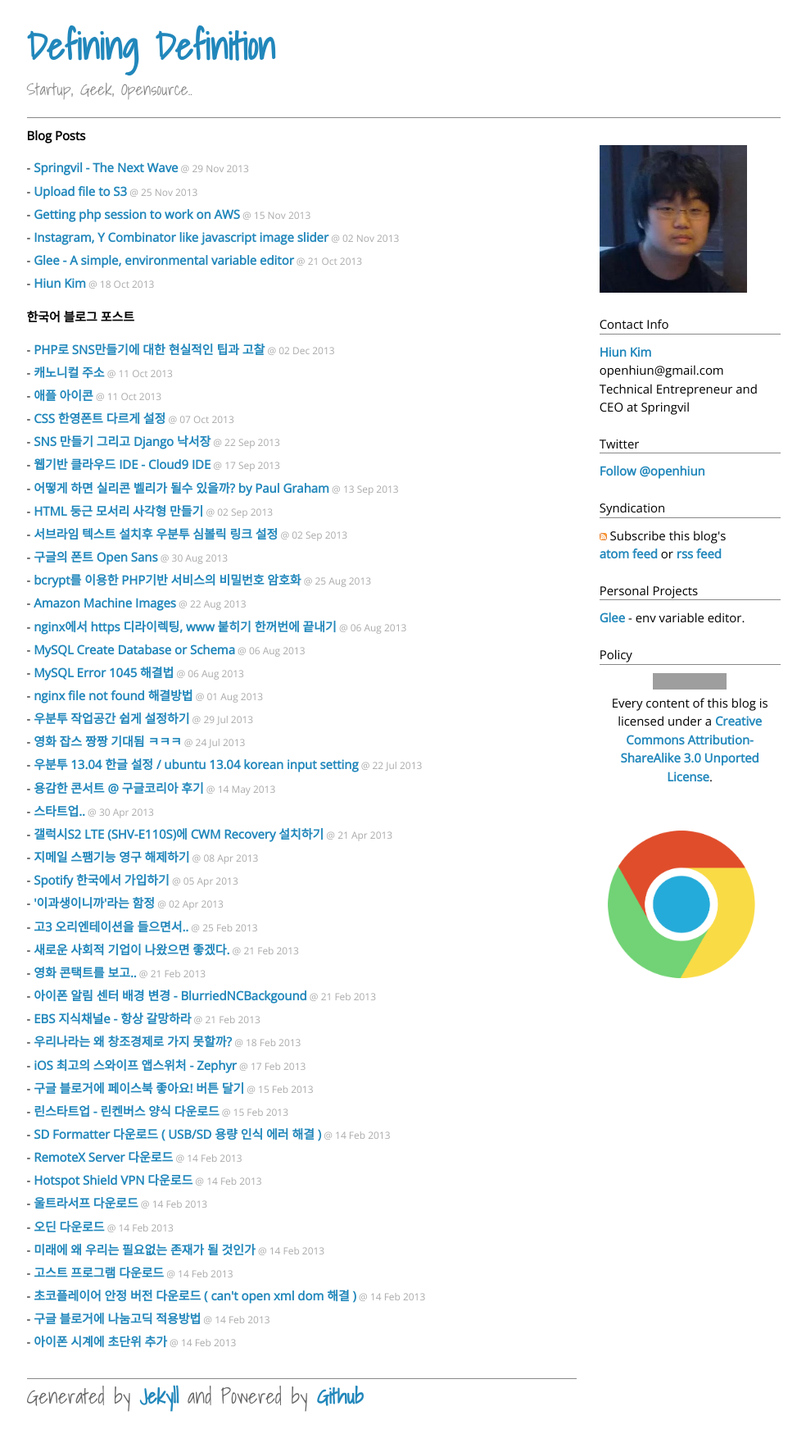
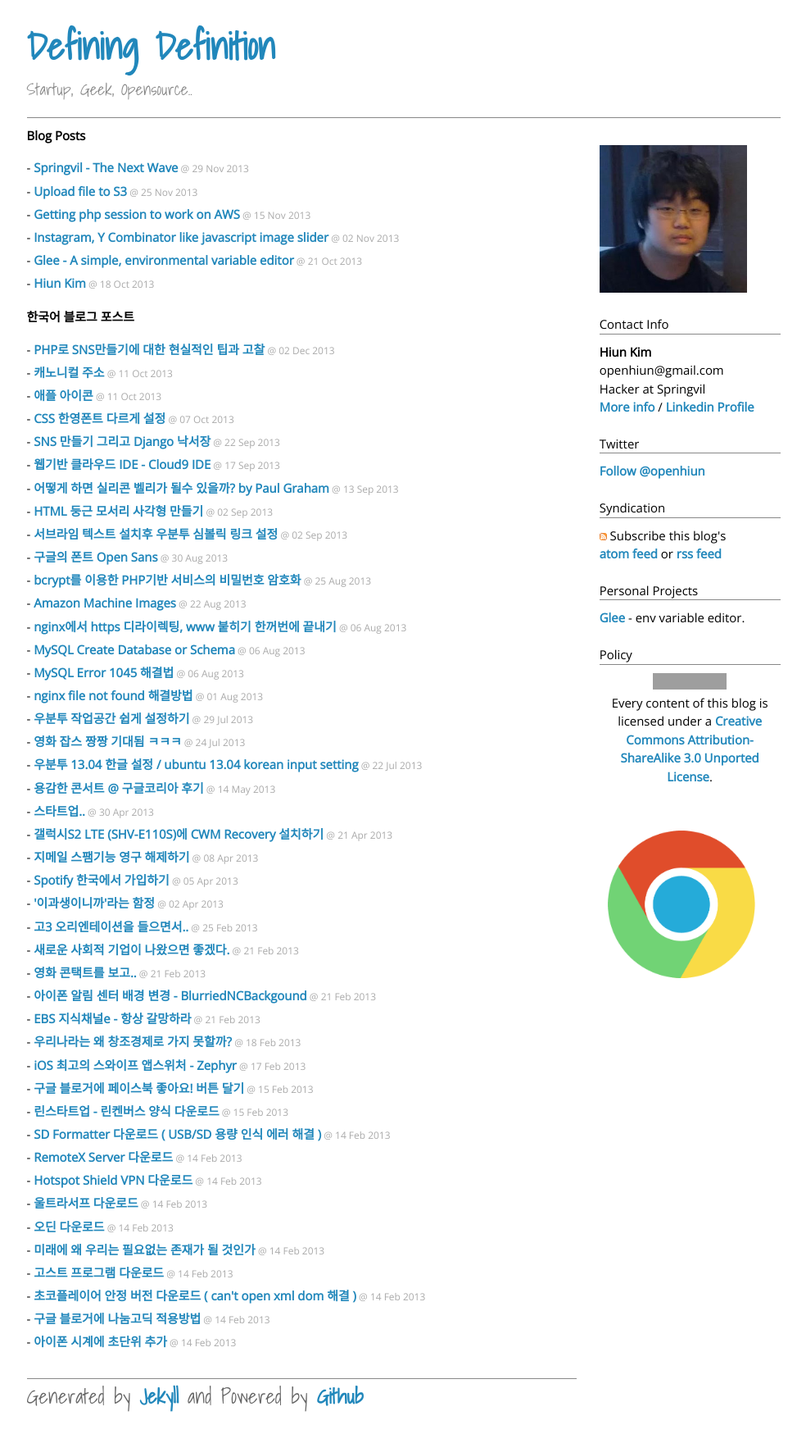
Before and after one commit to Gorski4123/openhiun.github.com, a Jekyll site: the page built from index.html, in a window 1280 px wide. Shown: the whole page at 82% size, without its empty margins (160-1144 px from the left). Built offline with Jekyll 4.4.1, drawn with Linux system fonts in a browser that asks for light colours; Markdown is read by kramdown in place of the engine named in the settings; comment, search, counter and statistics services are not loaded; grey boxes are pictures that could not be loaded.

Commit message:
Update default.html

```diff
--- a/_layouts/default.html
+++ b/_layouts/default.html
@@ -87,9 +87,10 @@
 Contact Info
 <div class="header-border">
           </div>
-          <b><a href="/about">Hiun Kim</a></b><br />
+          <b>Hiun Kim</b><br />
           openhiun@gmail.com<br />
-Technical Entrepreneur and<br />CEO at Springvil
+          Hacker at Springvil<br />
+<a href="/about">More info</a> / <a href="http://www.linkedin.com/in/openhiun">Linkedin Profile</a>
           <br /><br />
           Twitter
           <div class="header-border">
```
